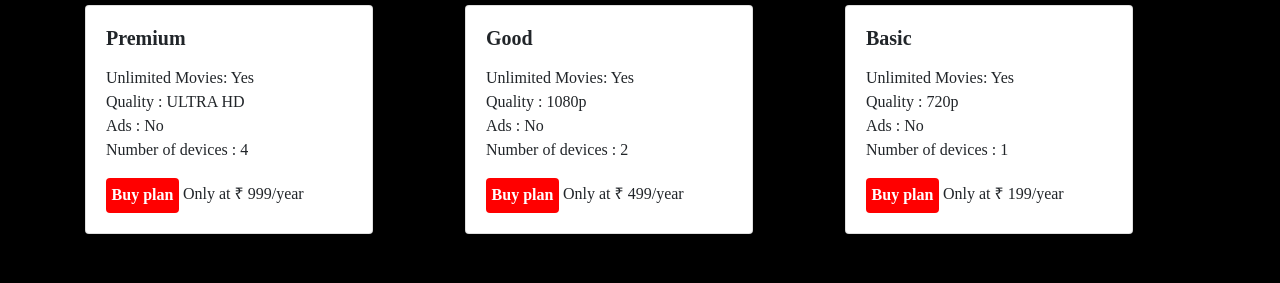
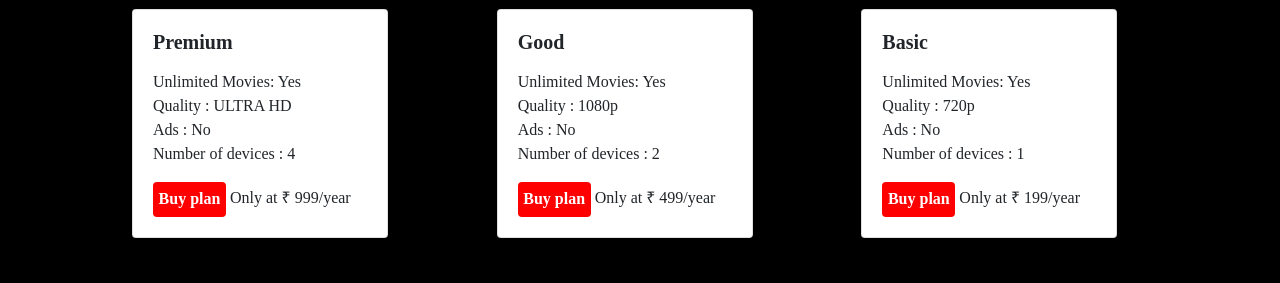
Before and after one commit to AyushP510/a-movies-bootstrap, a plain HTML site: page index.html in a window 1280 px wide. Shown: the part 669-952 px from the top of the page. Drawn offline with nearby package versions, Linux system fonts and the light colour scheme; a web font is replaced by a local one.

Commit message:
modified margins

```diff
--- a/css/style.css
+++ b/css/style.css
@@ -54,6 +54,7 @@ body{
     list-style: none;
     padding: 0;
 }
+
 aside{
     padding-top: 10%;
 }
--- a/index.html
+++ b/index.html
@@ -122,9 +122,9 @@
   <main>
     <h1 class="display-3">Choose the plan thats best for you</h1>
     <div class="container">
-      <div class="row">
-        <div class="col-sm">
-          <div class="card" style="width: 18rem;">
+      <div class="row m-2" >
+        <div class="col-sm  ml-4 mt-1">
+          <div class="card" style="width: 16rem;">
             <div class="card-body">
               <h5 class="card-title">Premium</h5>
               <p class="card-text">
@@ -148,8 +148,8 @@
             </div>
           </div>
         </div>
-        <div class="col-sm">
-          <div class="card" style="width: 18rem;">
+        <div class="col-sm  ml-4 mt-1">
+          <div class="card" style="width: 16rem;">
             <div class="card-body">
               <h5 class="card-title">Good</h5>
               <p class="card-text">
@@ -173,8 +173,8 @@
             </div>
           </div>
         </div>
-        <div class="col-sm">
-          <div class="card" style="width: 18rem;">
+        <div class="col-sm ml-4 mt-1">
+          <div class="card" style="width: 16rem;">
             <div class="card-body">
               <h5 class="card-title">Basic</h5>
               <p class="card-text">
@@ -329,7 +329,7 @@
     </ul>
     <h4>
         <a href="https://www.facebook.com/Ayu0510/" class="fa fa-facebook" target="_blank">
-            Like us on facebook</a>
+            Like us on fb</a>
         <a href="https://twitter.com/Ayush_510" class="fa fa-twitter" target="_blank">
             Follow us on twitter</a>
         <a href="https://www.instagram.com/ayush_510/" class="fa fa-instagram" target="_blank">
```
